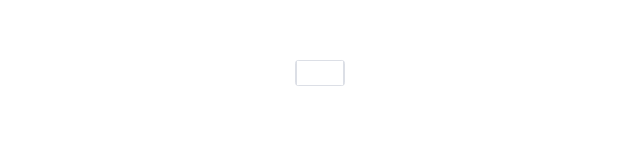
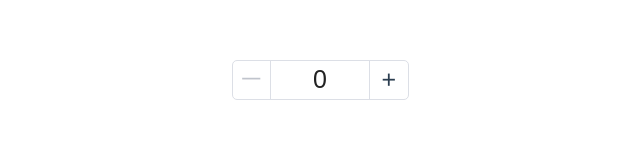
Before and after one commit to wengang-dev/simple, a Vue app: page / in a window 1280 px wide. Shown: the top 160 px of the page, without its empty margins (320-960 px from the left). Built offline with nearby package versions, Linux system fonts and the light colour scheme.

Commit message:
finish input number component

```diff
--- a/src/App.vue
+++ b/src/App.vue
@@ -1,6 +1,10 @@
 <template>
   <div id="app">
-    <sim-input-number></sim-input-number>
+    <sim-input-number size='large'
+                      v-model="number"
+                      :max="max"
+                      :step="step"
+                      :min="min"></sim-input-number>
   </div>
 </template>
 
@@ -9,7 +13,10 @@ export default {
   name: "App",
   data() {
     return {
-      selectList: []
+      number: 0,
+      max: 10,
+      min: 0,
+      step: 2
     };
   },
   watch: {
--- a/src/components/index.less
+++ b/src/components/index.less
@@ -1,8 +1,9 @@
 @activeColor: rgb(109, 194, 223);
+@activeFontColor: skyblue;
 @normalColor: #dcdfe6;
 @normalFontColor: #68686a;
-@disabledColor: #c0c4cc;
-@disabledFontColor: #e8ebf0;
+@disabledColor: #e8ebf0;
+@disabledFontColor: #c0c4cc;
 @import './reset.css';
 @import './button/button.less';
 @import './input//input.less';
--- a/src/components/inputNumber/inputNumber.less
+++ b/src/components/inputNumber/inputNumber.less
@@ -1,33 +1,64 @@
 .sim-input-number-size-small {
+  font-size: 15px;
+}
+.sim-input-number-size-normal {
   font-size: 20px;
 }
+.sim-input-number-size-large {
+  font-size: 25px;
+}
+.sim-input-number-disabled {
+  border-color: @disabledColor !important;
+  cursor: no-drop;
+  &:hover {
+    border-color: @disabledColor !important;
+  }
+}
 .sim-input-number {
+  user-select: none;
   border: 1px solid @normalColor;
   display: inline-block;
   height: 1.5em;
   line-height: 1.5em;
   border-radius: 0.2em;
+  &:hover {
+    border-color: @activeColor;
+    transition: ease-in-out 0.1s;
+  }
 }
 .sim-input-number-input {
-  display: inline-block;
-  width: 3em;
+  float: left;
+  width: 4em;
   height: 1.5em;
   box-sizing: border-box;
   text-align: center;
   border: 0px;
   border-left: 1px solid @normalColor;
   border-right: 1px solid @normalColor;
-  &:focus {
-    .sim-input-number {
-      border-color: @activeColor;
-    }
-  }
+}
+.sim-input-number-input-disabled {
+  color: @disabledFontColor;
 }
 .sim-input-number-sub,
 .sim-input-number-add {
   box-sizing: border-box;
-  display: inline-block;
+  float: left;
+  border: 0px;
   width: 1.5em;
   height: 1.5em;
   text-align: center;
 }
+.sim-input-nbumber-function-disabled {
+  color: @disabledFontColor;
+  cursor: no-drop;
+}
+.sim-input-nbumber-function-hover {
+  cursor: pointer;
+  transition: ease-in-out 0.1s;
+  &:hover {
+    color: @activeFontColor;
+  }
+  &:active {
+    color: @normalColor;
+  }
+}
--- a/src/components/inputNumber/inputNumber.vue
+++ b/src/components/inputNumber/inputNumber.vue
@@ -1,9 +1,19 @@
 <template>
-  <span class=" sim-input-number-size-normal sim-input-number">
-    <!-- <span class="sim-input-number-sub">－</span> -->
+  <span class=" sim-input-number "
+        :class="[typeof disabled!=='undefined'?'sim-input-number-disabled':'',
+        size==='normal'?'sim-input-number-size-normal':size==='large'?'sim-input-number-size-large':'sim-input-number-size-small'
+  ]">
+    <span class="sim-input-number-sub"
+          @click="sub"
+          :class="typeof disabled!=='undefined'||minState?'sim-input-nbumber-function-disabled':'sim-input-nbumber-function-hover'">－</span>
     <input class="sim-input-number-input"
-           type="text">
-    <!-- <span class="sim-input-number-add">+</span> -->
+           :class="typeof disabled!=='undefined'?'sim-input-number-input-disabled ':''"
+           type="text"
+           :disabled='disabledState'
+           :value="number">
+    <span class="sim-input-number-add"
+          @click="add"
+          :class="[typeof disabled!=='undefined'||maxState?'sim-input-nbumber-function-disabled':'sim-input-nbumber-function-hover']">+</span>
   </span>
 
 </template>
@@ -11,8 +21,78 @@
 <script>
 export default {
   name: "sim-input-number",
+  model: {
+    prop: "number",
+    event: "input"
+  },
+  props: {
+    number: {
+      type: Number,
+      default: 0
+    },
+    disabled: {},
+    size: {
+      type: String,
+      default: "normal"
+    },
+    step: {
+      type: Number,
+      default: 1
+    },
+    max: {
+      type: Number
+    },
+    min: {
+      type: Number
+    }
+  },
   data() {
-    return {};
+    return {
+      disabledState: false,
+      maxState: false,
+      minState: false
+    };
+  },
+  watch: {
+    number(val) {
+      this.checkLimit(val);
+    }
+  },
+  methods: {
+    checkLimit(val) {
+      if (val >= this.max) {
+        this.maxState = true;
+      } else {
+        this.maxState = false;
+      }
+      if (val <= this.min) {
+        this.minState = true;
+      } else {
+        this.minState = false;
+      }
+    },
+    sub() {
+      if (
+        typeof this.disabled === "undefined" &&
+        (typeof this.min === "undefined" || this.number >= this.min + this.step)
+      ) {
+        this.$emit("input", this.number - this.step);
+      }
+    },
+    add() {
+      if (
+        typeof this.disabled === "undefined" &&
+        (typeof this.max === "undefined" || this.number <= this.max - this.step)
+      ) {
+        this.$emit("input", this.number + this.step);
+      }
+    }
+  },
+  mounted() {
+    this.checkLimit(this.number);
+    if (typeof this.disabled !== "undefined") {
+      this.disabledState = true;
+    }
   }
 };
 </script>
```
